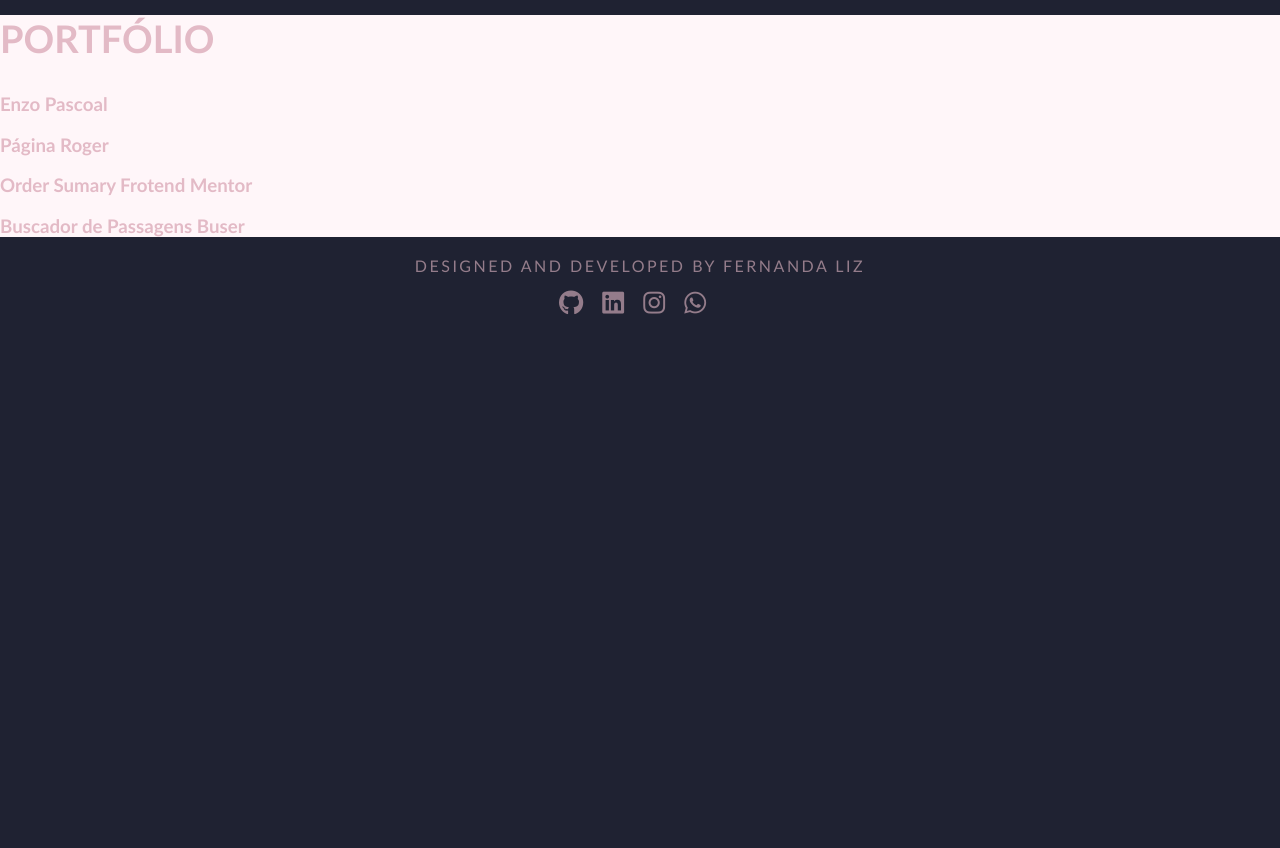
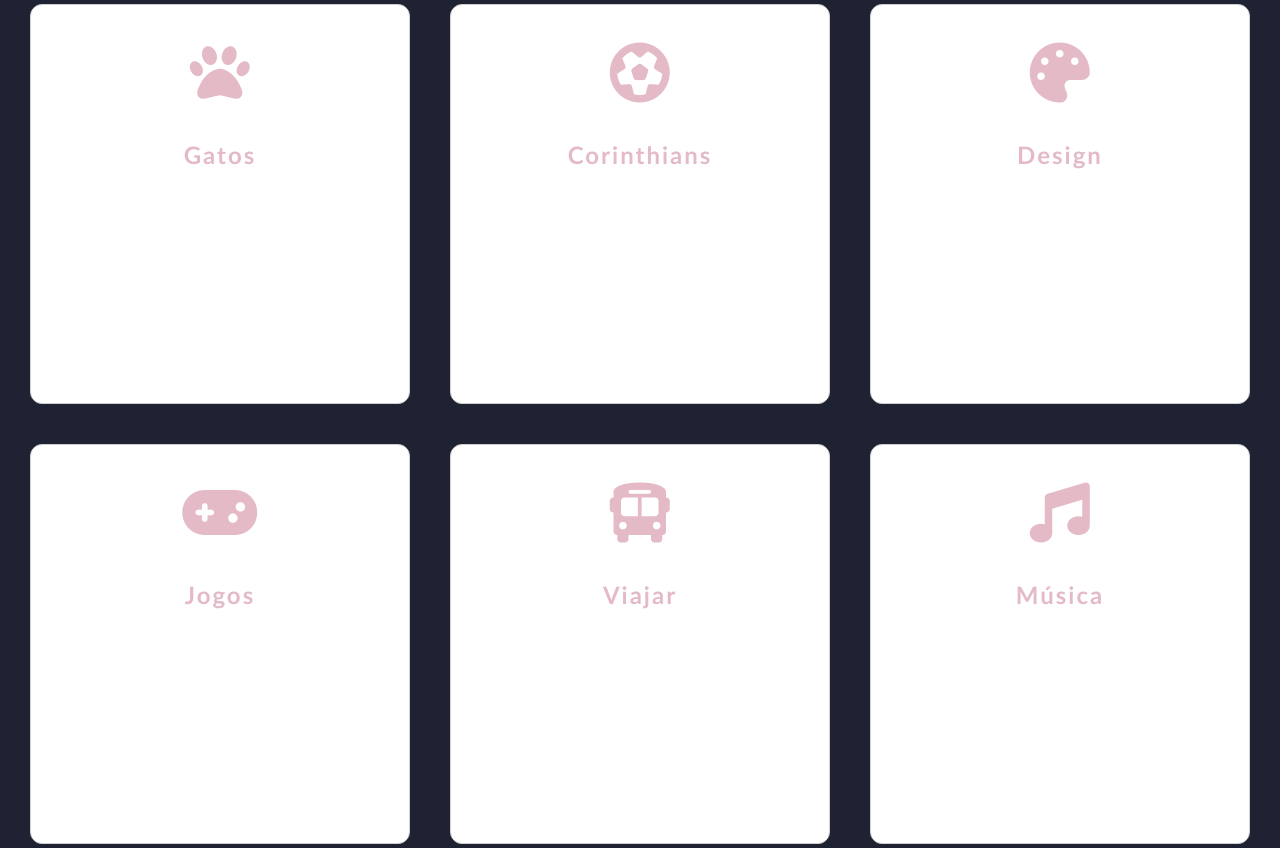
Before and after one commit to fernandalizs/Desafio-Final, a plain HTML site: page index.html in a window 1280 px wide. Shown: the part 1152-2000 px from the top of the page. Before the commit the page ends 1488 px from the top, so only its background shows below. Drawn offline with Linux system fonts and the light colour scheme.

Commit message:
Adiciona ícones

```diff
--- a/index.html
+++ b/index.html
@@ -52,6 +52,32 @@
           </div>
         </div>
       </section>
+      <div class="banner">
+        <div class="box">
+          <i class="fas fa-paw icone"></i>
+          <h6>Gatos</h6>
+        </div>
+        <div class="box">
+          <i class="fas fa-futbol icone"></i>
+          <h6>Corinthians</h6>
+        </div>
+        <div class="box">
+          <i class="fas fa-palette icone"></i>
+          <h6>Design</h6>
+        </div>
+        <div class="box">
+          <i class="fa-solid fa-gamepad icon"></i>
+          <h6>Jogos</h6>
+        </div>
+        <div class="box">
+          <i class="fa-solid fa-bus icones"></i>
+          <h6>Viajar</h6>
+        </div>
+        <div class="box">
+          <i class="fa-solid fa-music icone"></i>
+          <h6>Música</h6>
+        </div>
+      </div>
       <section class="Portfólio" id="Portfólio">
         <div class="section__portfolio">
           <h2>Portfólio</h2>
--- a/style/style.css
+++ b/style/style.css
@@ -80,6 +80,11 @@ section img {
   height: 300px;
 }
 
+section img:hover {
+  width: 320px;
+  height: 320px;
+}
+
 .main__sobre {
   width: 100%;
   font-size: 20px;
@@ -104,6 +109,59 @@ main p {
   text-align: justify;
   margin: 10px;
   font-size: 22px;
+}
+
+.banner {
+  display: flex;
+  justify-content: space-evenly;
+  align-items: center;
+  flex-wrap: wrap;
+}
+
+.box {
+  /* width: 33, 3%; */
+  margin: 20px 10px;
+  border: 1px solid #cfcfcf;
+  background-color: #ffffff;
+  border-radius: 12px;
+  height: 400px;
+  width: 380px;
+}
+
+.box:hover {
+  border: 3px solid #dd7896;
+}
+
+.box h6 {
+  font-size: 24px;
+  text-align: center;
+  margin: 0;
+  letter-spacing: 2px;
+}
+
+.box h6:hover {
+  color: #dd7896;
+}
+
+.icone {
+  font-size: 60px;
+  padding: 10% 42%;
+}
+
+.icones {
+  font-size: 60px;
+  padding: 10% 41%;
+}
+
+.icon {
+  font-size: 60px;
+  padding: 10% 40%;
+}
+
+.icone:hover,
+.icones:hover,
+.icon:hover {
+  color: #dd7896;
 }
 
 .Portfólio {
```
